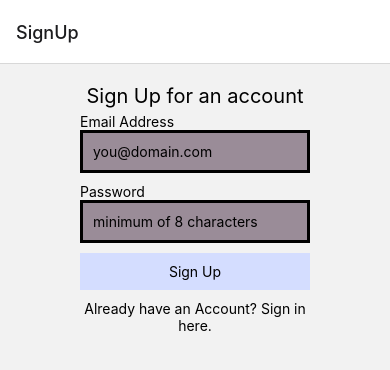
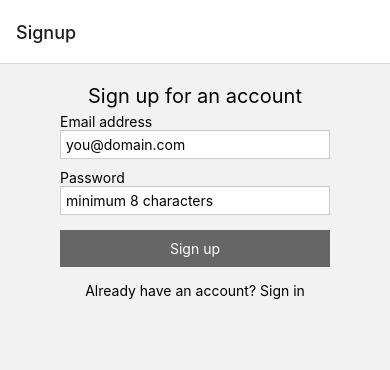
Before and after one commit to 8917KG/CrossplatformClassAppT1, a React Native app: screen / in a window 390 px wide. Shown: the top 370 px of the page. Built offline with nearby package versions, Linux system fonts and the light colour scheme; no server answers.

Commit message:
simple export missing

```diff
--- a/App.js
+++ b/App.js
@@ -2,58 +2,112 @@ import { StatusBar } from 'expo-status-bar';
 import { StyleSheet, Text, View } from 'react-native';
 import { NavigationContainer } from '@react-navigation/native';
 import { createNativeStackNavigator } from '@react-navigation/native-stack';
-
-//Screens
-import { HomeScreen } from './Screens/HomeScreen';
-import { SignUpScreen } from './Screens/SignUp';
-import { SignInScreen } from './Screens/SignIn';
-
-//Firebase
+import { useState, useEffect } from 'react';
+// screens
+import { HomeScreen } from './screens/HomeScreen';
+import { SignUpScreen } from './screens/SignUp';
+import { SignInScreen } from './screens/SignIn';
+// firebase modules
 import { firebaseConfig } from './config/Config';
-import { initializeApp } from 'firebase/app';
+import { initializeApp } from 'firebase/app'
 import {
   getAuth,
   createUserWithEmailAndPassword,
   onAuthStateChanged,
-} from 'firebase/auth';
-import { useState } from 'react';
+  signOut,
+  signInWithEmailAndPassword
+} from "firebase/auth"
 
+import {
+  getFirestore,
+  doc,
+  setDoc,
+  addDoc,
+  collection,
+  query,
+  where,
+  onSnapshot
+} from 'firebase/firestore'
 
-const Stack = createNativeStackNavigator()
+const Stack = createNativeStackNavigator();
 
 const FBapp = initializeApp( firebaseConfig )
-const FBauth = getAuth(FBapp)
+const FBauth = getAuth( FBapp )
+const FBdb = getFirestore( FBapp )
 
 export default function App() {
+  const [auth,setAuth] = useState()
+  const [ errorMsg, setErrorMsg ] = useState()
+  const [ noteData, setNoteData ] = useState([])
 
-  const [auth, setAuth] = useState()
-
-  onAuthStateChanged(FBauth, (user) => {
-    if (user) {
-      setAuth(user)
+  onAuthStateChanged( FBauth, (user) => {
+    if( user ) {
+      setAuth( user )
+      console.log( user.uid )
     }
     else {
-      setAuth(null)
+      setAuth( null )
     }
   })
 
-const SignUp = ( email,password ) => {
-  createUserWithEmailAndPassword(FBauth, email, password)
+  useEffect(() => {
+    if( noteData.length === 0 && auth ) {
+      GetData()
+    }
+  })
+
+  const SignUp = ( email, password ) => {
+    createUserWithEmailAndPassword( FBauth, email, password )
     .then( (userCredential) => console.log(userCredential) )
     .catch( (error) => console.log(error) )
+  }
+
+  const SignIn = ( email, password ) => {
+    signInWithEmailAndPassword( FBauth, email, password )
+    .then( (userCredential) => console.log(userCredential) )
+    .catch( (error) => console.log(error) )
+  }
+
+  const SignOut = () => {
+    signOut(FBauth)
+    .then( () => {
+      //now the user is signed out
+    })
+    .catch((err) => console.log(error) )
+  }
+
+  const AddData = async ( note ) => {
+    const userId = auth.uid
+    const path = `users/${userId}/notes`
+    // const data = { id: new Date().getTime(), description: "sample data"}
+    const ref = await addDoc( collection( FBdb, path), note )
+  }
+
+  const GetData = () => {
+    const userId = auth.uid
+    const path = `users/${userId}/notes`
+    const dataQuery = query( collection( FBdb, path ) )
+    const unsubscribe = onSnapshot( dataQuery, ( responseData ) => {
+      let notes = []
+      responseData.forEach( (note) => {
+        notes.push( note.data() )
+      })
+      console.log( notes )
+    })
   }
 
   return (
     <NavigationContainer>
      <Stack.Navigator>
-          <Stack.Screen name = "SignUp">
-            {
-            (props) => <SignUpScreen {...props} handler={SignUp}
-            authStatus = {auth}/>
-            }
+        <Stack.Screen name="Signup">
+          { (props) => <SignUpScreen {...props} handler={SignUp} authStatus={auth} /> }
         </Stack.Screen>
-          <Stack.Screen name = "SignIn" component={SignInScreen}/>
-          <Stack.Screen name = "Home" component={HomeScreen}/>
+        <Stack.Screen name="Signin">
+          { (props) => <SignInScreen {...props} handler={SignIn} authStatus={auth} /> }
+        </Stack.Screen>
+        <Stack.Screen name="Home">
+          { (props) => <HomeScreen {...props} authStatus={auth} signOutHandler={SignOut} add={AddData} /> }
+        </Stack.Screen>
       </Stack.Navigator>
     </NavigationContainer>
   );
--- a/Screens/HomeScreen.js
+++ b/Screens/HomeScreen.js
@@ -1,11 +1,117 @@
-import { View, Text, StyleSheet } from "react-native";
+import { View, Text, TouchableOpacity, Modal, TextInput, StyleSheet } from "react-native"
+import { useNavigation } from "@react-navigation/native"
+import { useState, useEffect } from 'react'
 
-export function HomeScreen (props){
-    return(
-        <View>
-            <Text>
-                Home Screen
-            </Text>
+export function HomeScreen(props) {
+  const navigation = useNavigation()
+
+  const [showModal, setShowModal] = useState(false)
+  const [title, setTitle] = useState('')
+  const [note,setNote] = useState('')
+
+  useEffect(() => {
+    if (!props.authStatus) {
+      navigation.reset({ index: 0, routes: [{ name: "Signin" }] })
+    }
+  }, [props.authStatus])
+
+  const saveNote = () => {
+    setShowModal( false )
+    const noteObj = { title: title, content: note }
+    props.add( noteObj )
+  }
+
+  return (
+    <View style={styles.screen}>
+      <Text>Home Screen</Text>
+      {/* modal element */}
+      <Modal
+        transparent={false}
+        animationType="slide"
+        visible={showModal}
+        onRequestClose={() => setShowModal(false)}
+      >
+        <View style={styles.modal}>
+          <Text style={styles.modalLabel}>Title</Text>
+          <TextInput
+            style={styles.modalInput}
+            value={ title }
+            onChangeText={ (val) => setTitle(val)}
+          />
+          <Text style={styles.modalLabel} >Note</Text>
+          <TextInput
+            multiline={true}
+            style={styles.modalInput2}
+            value={ note }
+            onChangeText={ (val) => setNote(val) }
+          />
+          <View style={ styles.buttonsRow }>
+            <TouchableOpacity
+              style={styles.button}
+              onPress={() => setShowModal(false)}
+            >
+              <Text style={styles.buttonText} >Close</Text>
+            </TouchableOpacity>
+            <TouchableOpacity
+              style={ styles.addButton }
+              onPress={ () => saveNote() }
+            >
+              <Text style={ styles.buttonText }>Save</Text>
+            </TouchableOpacity>
+          </View>
+
         </View>
-    )
+      </Modal>
+      {/* button to open modal */}
+      <TouchableOpacity style={styles.button} onPress={() => setShowModal(true)} >
+        <Text style={styles.buttonText}>Add Note</Text>
+      </TouchableOpacity>
+    </View>
+  )
 }
+
+const styles = StyleSheet.create({
+  screen: {
+    justifyContent: "center",
+  },
+  modal: {
+    padding: 10,
+    paddingTop: 50,
+    flex: 1,
+    justifyContent: "start",
+    margin: 20,
+    backgroundColor: "lightblue",
+  },
+  modalInput: {
+    fontSize: 18,
+    backgroundColor: "#ffffff",
+  },
+  modalInput2: {
+    minHeight: 80,
+    fontSize: 18,
+    backgroundColor: "#ffffff",
+  },
+  modalLabel: {
+    fontSize: 20,
+    marginBottom: 10,
+  },
+  button: {
+    backgroundColor: "#000000",
+    padding: 5,
+    flex: 1,
+  },
+  addButton: {
+    padding: 5,
+    backgroundColor: "green",
+    flex: 1,
+  },
+  buttonText: {
+    color: "#ffffff",
+    fontSize: 12,
+    textAlign: "center",
+  },
+  buttonsRow: {
+    flexDirection: "row",
+    marginVertical: 10,
+  }
+})
--- a/Screens/SignIn.js
+++ b/Screens/SignIn.js
@@ -1,39 +1,86 @@
 import { View, Text, TextInput, TouchableOpacity, StyleSheet } from "react-native";
-import {  useEffect, useState } from "react";
+import { useEffect, useState } from 'react'
+import { useNavigation } from "@react-navigation/native";
 
-export function SignInScreen (props){
+export function SignInScreen(props) {
   const [email, setEmail] = useState("")
+  const [validEmail, setValidEmail] = useState(false)
   const [password, setPassword] = useState("")
+  const [validPassword, setValidPassword] = useState(false)
+  const [validForm, setValidForm] = useState(false)
 
-    return(
-        <View style = {styles.page}>
-            <Text style = {styles.title}>
-                Sign Up for an account
-            </Text>
-            <View style = {styles.inputGroup}>
-                <Text>Email Address</Text>
+  const navigation = useNavigation()
+
+  useEffect(() => {
+    if (email.indexOf('@') > 0) {
+      setValidEmail(true)
+    }
+    else {
+      setValidEmail(false)
+    }
+  }, [email])
+
+  useEffect(() => {
+    if (password.length >= 8) {
+      setValidPassword(true)
+    }
+    else {
+      setValidPassword(false)
+    }
+  }, [password])
+
+  useEffect(() => {
+    if (validEmail && validPassword) {
+      setValidForm(true)
+    }
+    else {
+      setValidForm(false)
+    }
+  })
+
+  useEffect(() => {
+    if (props.authStatus) {
+      // navigate adds a back arrow to the header
+      // navigation.navigate("Home")
+      // reset will make "Home" the root page of the navigation
+      navigation.reset( { index: 0, routes: [ {name: "Home"} ] } )
+    }
+  }, [props.authStatus])
+
+  return (
+    <View style={styles.page}>
+      <Text style={styles.title}>Sign in to your account</Text>
+      <View style={styles.inputGroup}>
+        <Text>Email address</Text>
         <TextInput
-                    style = {styles.input}
-                    placeholder = "you@domain.com"
+          style={styles.input}
+          placeholder="you@domain.com"
           value={email}
-                    onChangeText={ (emailText) => setEmail(emailText)}
+          onChangeText={(emailText) => setEmail(emailText)}
         />
       </View>
-            <View style = {styles.inputGroup}>
+      <View style={styles.inputGroup}>
         <Text>Password</Text>
         <TextInput
-                    style = {styles.input}
-                    placeholder = "minimum of 8 characters"
+          style={styles.input}
+          placeholder="minimum 8 characters"
           value={password}
-                    onChangeText={ (passwordText) => setPassword(passwordText)}
-                    secureTextEntry = {true}
+          onChangeText={(pwText) => setPassword(pwText)}
+          secureTextEntry={true}
         />
       </View>
       <TouchableOpacity
-                style = {styles.button}>
-                <Text style = {styles.buttonText}>
-                    Sign In
-                </Text>
+        style={(validForm) ? styles.button : styles.buttonDisabled}
+        disabled={(validForm) ? false : true}
+        onPress={() => props.handler(email, password)}
+      >
+        <Text style={styles.buttonText}>Sign in</Text>
+      </TouchableOpacity>
+      <TouchableOpacity
+        style={styles.signInLink}
+        onPress={() => navigation.navigate("Signup")}
+      >
+        <Text style={styles.signInLinkText}>Don't have an account? Sign up</Text>
       </TouchableOpacity>
     </View>
   )
@@ -41,39 +88,46 @@ export function SignInScreen (props){
 
 const styles = StyleSheet.create({
   page: {
-        marginHorizontal: 80,
+    marginHorizontal: 60,
   },
   title: {
     fontSize: 20,
     textAlign: 'center',
-        marginTop:20,
+    marginTop: 20,
   },
   input: {
-        backgroundColor: '#9a8c98',
-        padding: 10,
-        borderColor: 'black',
-        borderWidth: 3,
+    backgroundColor: "#ffffff",
+    padding: 5,
+    borderWidth: 1,
+    borderColor: "#cccccc",
   },
-    validInput:{
-        borderColor: '#9dcec7',
-        backgroundColor: '#9a8c98',
-        padding: 10,
-        borderWidth:5,
+  validInput: {
+    borderColor: "green",
+    borderWidth: 1,
+    backgroundColor: "#ffffff",
+    padding: 5,
   },
   inputGroup: {
     marginVertical: 5,
   },
-    button:{
-        backgroundColor: '#c9e9e4',
+  button: {
+    backgroundColor: "#000000",
     padding: 10,
+    marginVertical: 10,
+  },
+  buttonText: {
+    color: "#ffffff",
+    textAlign: "center"
+  },
+  buttonDisabled: {
+    backgroundColor: "#666666",
+    padding: 10,
+    marginVertical: 10,
+  },
+  signInLink: {
     marginVertical: 5,
   },
-    buttonText: {
-        textAlign: 'center',
-    },
-    buttonDisabled: {
-        backgroundColor: '#d4ddff',
-        padding: 10,
-        marginVertical: 5,
+  signInLinkText: {
+    textAlign: "center",
   }
 })
--- a/Screens/SignUp.js
+++ b/Screens/SignUp.js
@@ -1,10 +1,10 @@
 import { View, Text, TextInput, TouchableOpacity, StyleSheet } from "react-native";
-import {  useEffect, useState } from "react";
-import { useFocusEffect, useNavigation } from "@react-navigation/native";
+import { useEffect, useState } from 'react'
+import { useNavigation } from "@react-navigation/native";
 
-export function SignUpScreen (props){
+export function SignUpScreen(props) {
   const [email, setEmail] = useState("")
-    const [vaildEmail, setValidEmail] = useState(false)
+  const [validEmail, setValidEmail] = useState(false)
   const [password, setPassword] = useState("")
   const [validPassword, setValidPassword] = useState(false)
   const [validForm, setValidForm] = useState(false)
@@ -12,77 +12,75 @@ export function SignUpScreen (props){
   const navigation = useNavigation()
 
   useEffect(() => {
-        if(email.indexOf('@') > 0){
+    if (email.indexOf('@') > 0) {
       setValidEmail(true)
     }
-        else{
+    else {
       setValidEmail(false)
     }
   }, [email])
 
   useEffect(() => {
-        if(password.length >= 8){
+    if (password.length >= 8) {
       setValidPassword(true)
     }
-        else{
+    else {
       setValidPassword(false)
     }
   }, [password])
 
   useEffect(() => {
-        if(vaildEmail && validPassword)(
+    if (validEmail && validPassword) {
       setValidForm(true)
-        )
-        else{
+    }
+    else {
       setValidForm(false)
     }
   })
 
-    useEffect (() => {
-        if(props.authStatus) {
-            navigation.navigate("Home")
+  useEffect(() => {
+    if (props.authStatus) {
+      // navigate adds a back arrow to the header
+      // navigation.navigate("Home")
+      // reset will make "Home" the root page of the navigation
+      navigation.reset({ index: 0, routes: [{ name: "Home" }] })
     }
-    },[props.authStatus])
+  }, [props.authStatus])
 
-
-    return(
-        <View style = {styles.page}>
-            <Text style = {styles.title}>
-                Sign Up for an account
-            </Text>
-            <View style = {styles.inputGroup}>
-                <Text>Email Address</Text>
+  return (
+    <View style={styles.page}>
+      <Text style={styles.title}>Sign up for an account</Text>
+      <View style={styles.inputGroup}>
+        <Text>Email address</Text>
         <TextInput
-                    style = {(vaildEmail) ? styles.validInput : styles.input}
-                    placeholder = "you@domain.com"
+          style={(validEmail) ? styles.validInput : styles.input}
+          placeholder="you@domain.com"
           value={email}
-                    onChangeText={ (emailText) => setEmail(emailText)}
+          onChangeText={(emailText) => setEmail(emailText)}
         />
       </View>
-            <View style = {styles.inputGroup}>
+      <View style={styles.inputGroup}>
         <Text>Password</Text>
         <TextInput
-                    style = {(validPassword) ? styles.validInput : styles.input}
-                    placeholder = "minimum of 8 characters"
+          style={(validPassword) ? styles.validInput : styles.input}
+          placeholder="minimum 8 characters"
           value={password}
-                    onChangeText={ (passwordText) => setPassword(passwordText)}
-                    secureTextEntry = {true}
+          onChangeText={(pwText) => setPassword(pwText)}
+          secureTextEntry={true}
         />
       </View>
       <TouchableOpacity
-                style = { (validForm) ? styles.button : styles.buttonDisabled}
-                disabled = {(validForm) ? false : true}
-                onPress={() => props.handler(email,password)}
+        style={(validForm) ? styles.button : styles.buttonDisabled}
+        disabled={(validForm) ? false : true}
+        onPress={() => props.handler(email, password)}
       >
-                <Text style = {styles.buttonText}>
-                    Sign Up
-                </Text>
+        <Text style={styles.buttonText}>Sign up</Text>
       </TouchableOpacity>
       <TouchableOpacity
-                style = {styles.signInLink}
-                onPress = {() => navigation.navigate("SignIn")}
+        style={styles.signInLink}
+        onPress={() => navigation.navigate("Signin")}
       >
-                <Text style = {styles.singInLinkText}>Already have an Account? Sign in here.</Text>
+        <Text style={styles.signInLinkText}>Already have an account? Sign in</Text>
       </TouchableOpacity>
     </View>
   )
@@ -90,48 +88,47 @@ export function SignUpScreen (props){
 
 const styles = StyleSheet.create({
   page: {
-        marginHorizontal: 80,
+    marginHorizontal: 60,
   },
   title: {
     fontSize: 20,
     textAlign: 'center',
-        marginTop:20,
+    marginTop: 20,
   },
   input: {
-        backgroundColor: '#9a8c98',
-        padding: 10,
-        borderColor: 'black',
-        borderWidth: 3,
+    backgroundColor: "#ffffff",
+    padding: 5,
+    borderWidth: 1,
+    borderColor: "#cccccc",
   },
-    validInput:{
-        borderColor: '#9dcec7',
-        backgroundColor: '#9a8c98',
-        padding: 10,
-        borderWidth:5,
+  validInput: {
+    borderColor: "green",
+    borderWidth: 1,
+    backgroundColor: "#ffffff",
+    padding: 5,
   },
   inputGroup: {
     marginVertical: 5,
   },
-    button:{
-        backgroundColor: '#c9e9e4',
+  button: {
+    backgroundColor: "#000000",
     padding: 10,
-        marginVertical: 5,
+    marginVertical: 10,
   },
   buttonText: {
-        textAlign: 'center',
+    color: "#ffffff",
+    textAlign: "center"
   },
   buttonDisabled: {
-        backgroundColor: '#d4ddff',
+    backgroundColor: "#666666",
     padding: 10,
-        marginVertical: 5,
+    marginVertical: 10,
   },
   signInLink: {
     marginVertical: 5,
   },
-    singInLinkText:{
-        textAlign: 'center',
+  signInLinkText: {
+    textAlign: "center",
   }
 
-
-
 })
--- a/config/Config.js
+++ b/config/Config.js
@@ -1,4 +1,4 @@
-const firebaseConfig = {
+export const firebaseConfig = {
     apiKey: "AIzaSyAkbo927tEYCMT-LogoZBZXZjc4mhMcuaM",
     authDomain: "expoclassproject.firebaseapp.com",
     projectId: "expoclassproject",
```
Lines whose indentation alone changed are shown as unchanged.
